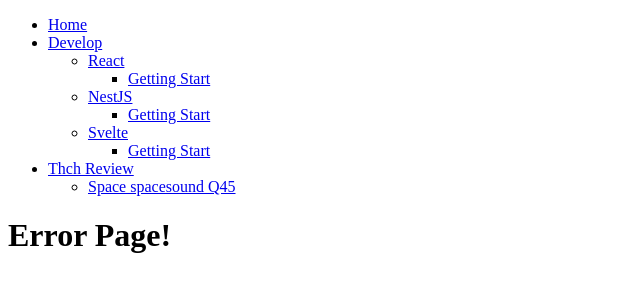
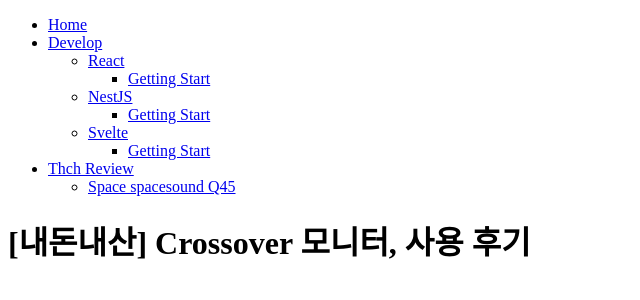
Before and after one commit to taeksoolee/svelte-blog, a SvelteKit app: page /tech-review/crossover-monitor in a window 1280 px wide. Before the commit this address had no page. Shown: the top 300 px of the page, without its empty margins (0-640 px from the left). Built offline with nearby package versions, Linux system fonts and the light colour scheme.

Commit message:
write: crossover 모니터 후기

```diff
--- /dev/null
+++ b/src/routes/tech-review/crossover-monitor/+page.svelte
@@ -0,0 +1,9 @@
+<svelte:head>
+  <title>Crossover</title>
+</svelte:head>
+
+<h1>[내돈내산] Crossover 모니터, 사용 후기</h1>
+
+<article>
+
+</article>
```
